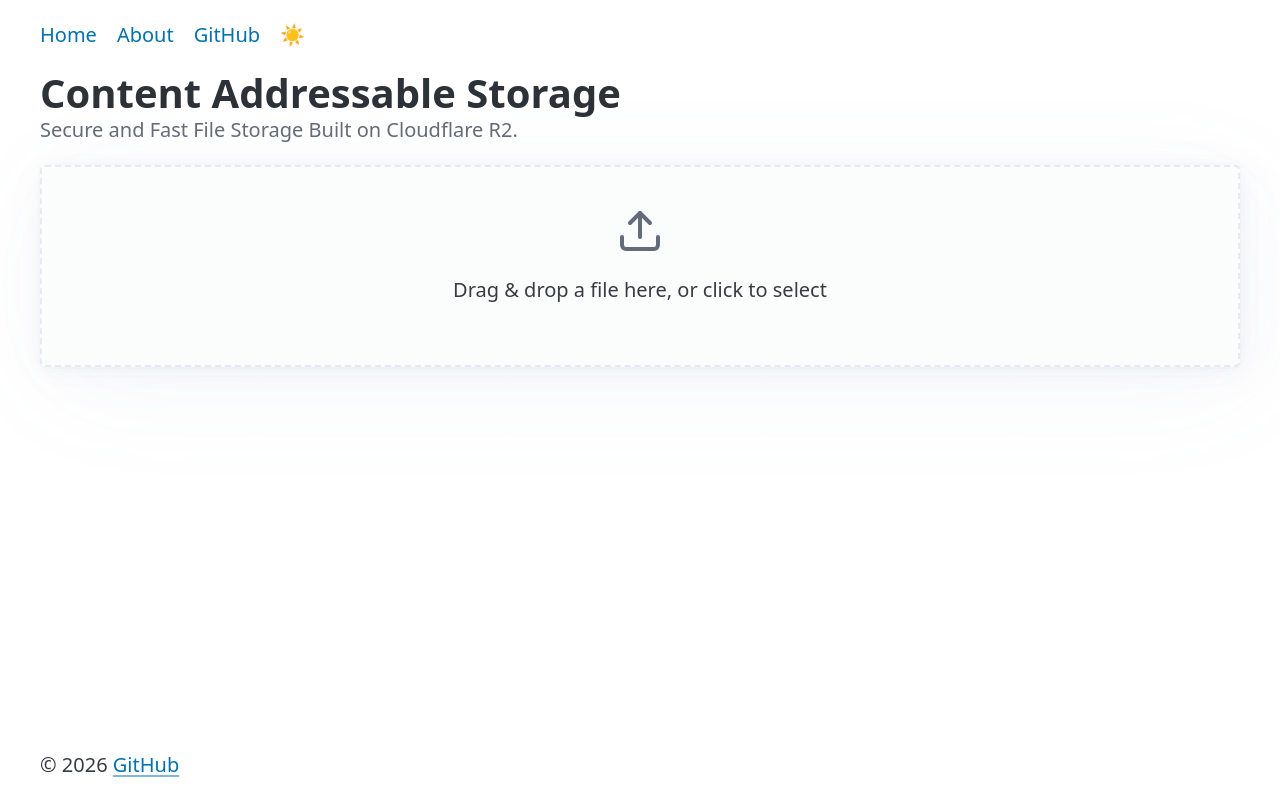
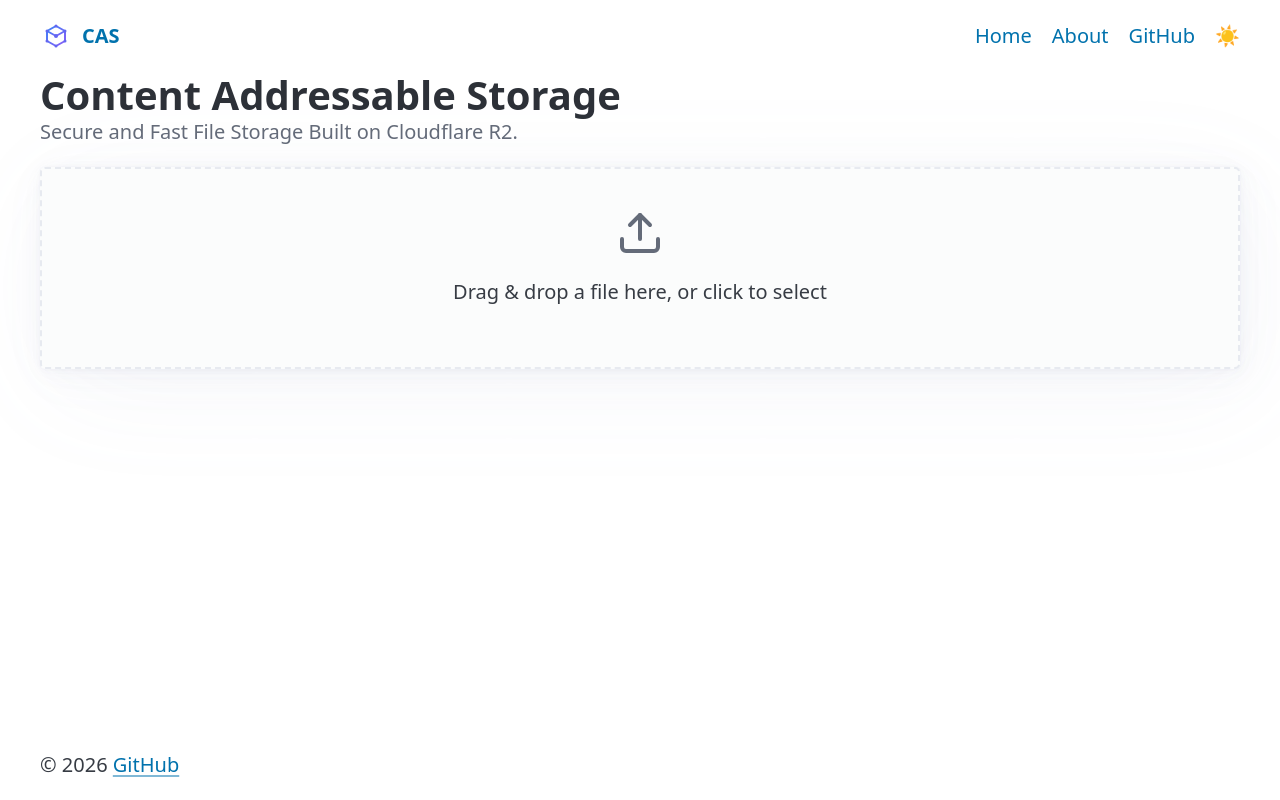
Before and after one commit to pyoner/cas, a SvelteKit app: page / in a window 1280 px wide. Built offline with nearby package versions, Linux system fonts and the light colour scheme.

Commit message:
feat(assets): add vector logo and monochrome variant
feat(+layout.svelte): integrate brand logo into navigation header

```diff
--- a/src/routes/+layout.svelte
+++ b/src/routes/+layout.svelte
@@ -1,5 +1,6 @@
 <script lang="ts">
 	import favicon from '$lib/assets/favicon.svg';
+	import logo from '$lib/assets/logo.svg';
 	import { resolve } from '$app/paths';
 	import '@picocss/pico/css/pico.min.css';
 	import { theme } from '$lib/theme.svelte';
@@ -16,12 +17,23 @@
 <header class="container">
 	<nav>
 		<ul>
+			<li>
+				<a
+					href={resolve('/')}
+					style="display: flex; align-items: center; gap: 0.5rem; text-decoration: none;"
+				>
+					<img src={logo} alt="CAS Logo" width="32" height="32" />
+					<strong>CAS</strong>
+				</a>
+			</li>
+		</ul>
+		<ul>
 			<li><a href={resolve('/')}>Home</a></li>
 			<li><a href={resolve('/about')}>About</a></li>
 			<li>
 				<a href="https://github.com/pyoner/cas" target="_blank" rel="noopener noreferrer">GitHub</a>
 			</li>
-			<li style="margin-left: auto;">
+			<li>
 				<a
 					href="#theme"
 					onclick={(e) => {
```
Also changed, not shown: src/lib/assets/logo-mono.svg (added), src/lib/assets/logo.svg (added).
